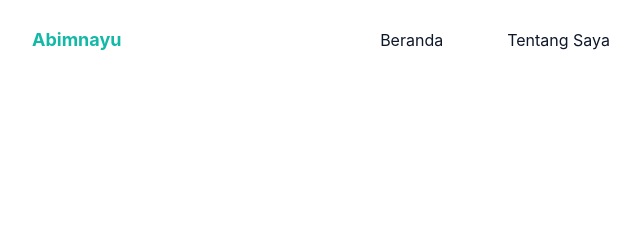
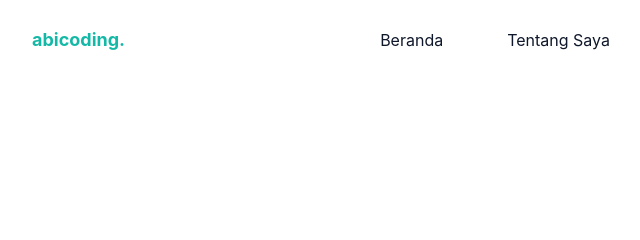
Before and after one commit to Abimanyuoke/Tailwindcss.io, a website: page public/index.html in a window 1280 px wide. Shown: the top 240 px of the page, 0-640 px from the left. Drawn offline with Linux system fonts and the light colour scheme.

Commit message:
change name

```diff
--- a/public/index.html
+++ b/public/index.html
@@ -21,7 +21,7 @@
         <div class="container">
             <div class="flex items-center justify-between relative">
                 <div class="px-4">
-                    <a href="#home" class="font-bold text-lg text-primary block py-6 dark:text-white">Abimnayu</a>
+                    <a href="#home" class="font-bold text-lg text-primary block py-6 dark:text-white">abicoding.</a>
                 </div>
                 <div class="flex items-center px-4">
                     <button id="hamburger" name="hamburger" type="button" class="block absolute right-4 lg:hidden">
```
